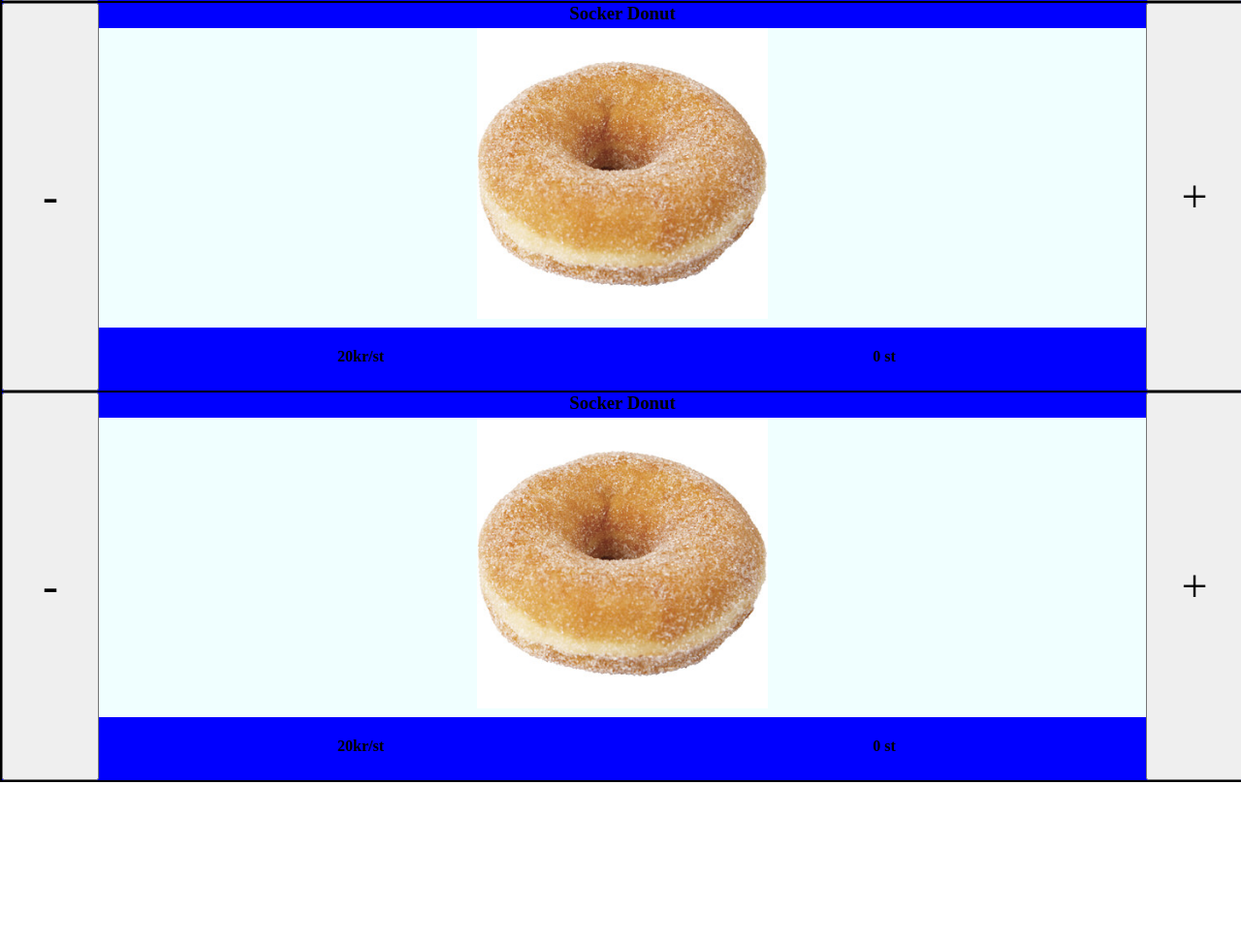
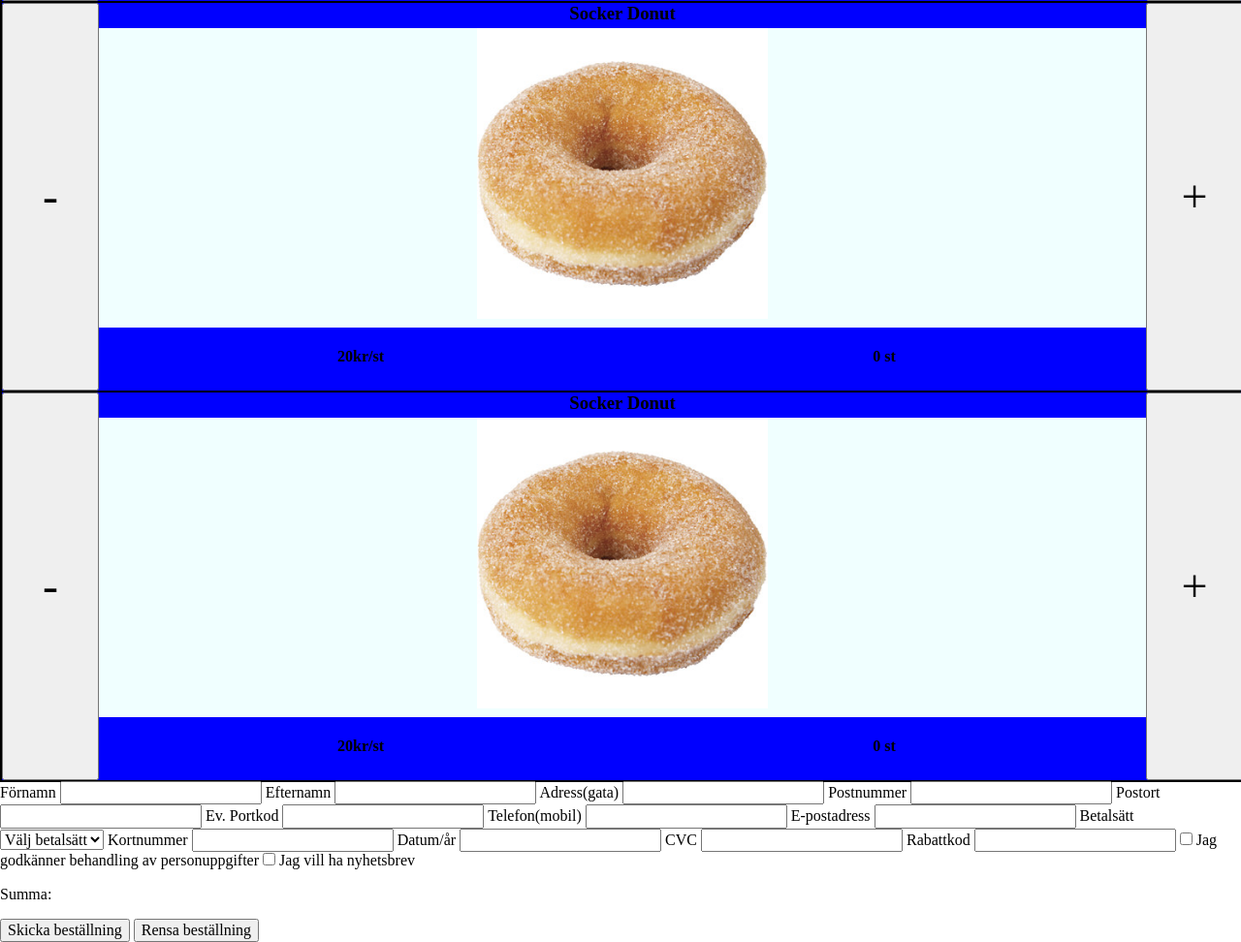
Before and after one commit to Medieinstitutet/fed22d-js-grundkurs-gruppuppgift-webbshop-eftermiddag2, a plain HTML site: page index.html in a window 1280 px wide. Shown: the part 1384-2356 px from the top of the page at 97% size. Before the commit the page ends 2191 px from the top, so only its background shows below. Drawn offline with Linux system fonts and the light colour scheme.

Commit message:
form with html

```diff
--- a/index.html
+++ b/index.html
@@ -73,6 +73,69 @@
             </div>
             <button class="donut-amount-increase">+</button>
         </div>
+
+        <!--form-->
+        <form>
+            <label>Förnamn
+                <input type="text" id="name">
+            </label>
+            <label>Efternamn
+                <input type="text" id="lastName">
+            </label>
+            <label>Adress(gata)
+                <input type="text" id="address">
+            </label>
+            <label>Postnummer
+                <input type="text" id="postNumber">
+            </label>
+            <label>Postort
+                <input type="text" id="locality">
+            </label>
+            <label>Ev. Portkod
+                <input type="text" id="doorCode">
+            </label>
+            <label>Telefon(mobil)
+                <input type="tel" id="phoneNumber">
+            </label>
+
+            <label>E-postadress
+                <input type="text" id="eMail">
+            </label>
+
+            <!--method of payment-->
+            <label>Betalsätt
+                <select id="payMethod">
+                    <option selected disabled>Välj betalsätt</option>
+                    <option value="card">Kort</option>
+                    <option value="bill">Faktura</option>
+                </select>
+            </label>
+
+            <label>Kortnummer
+                <input type="text" id="cardNumber">
+            </label>
+            <label>Datum/år
+                <input type="text" id="date">
+            </label>
+            <label>CVC
+                <input type="text" id="cvc">
+            </label>
+            <label>Rabattkod
+                <input type="text" id="discount">
+            </label>
+
+            <!--checkboxes-->
+            <input type="checkbox" id="confirm" name="confirm" value="confirm">
+            <label for="confirm"> Jag godkänner behandling av personuppgifter</label>
+            <input type="checkbox" id="wantNews" name="wantNews" value="wantNews">
+            <label for="wantNews"> Jag vill ha nyhetsbrev</label>
+
+            <p>Summa:</p>
+
+            <button>Skicka beställning</button>
+            <button>Rensa beställning</button>
+
+        </form>
     </main>
 
 
```
